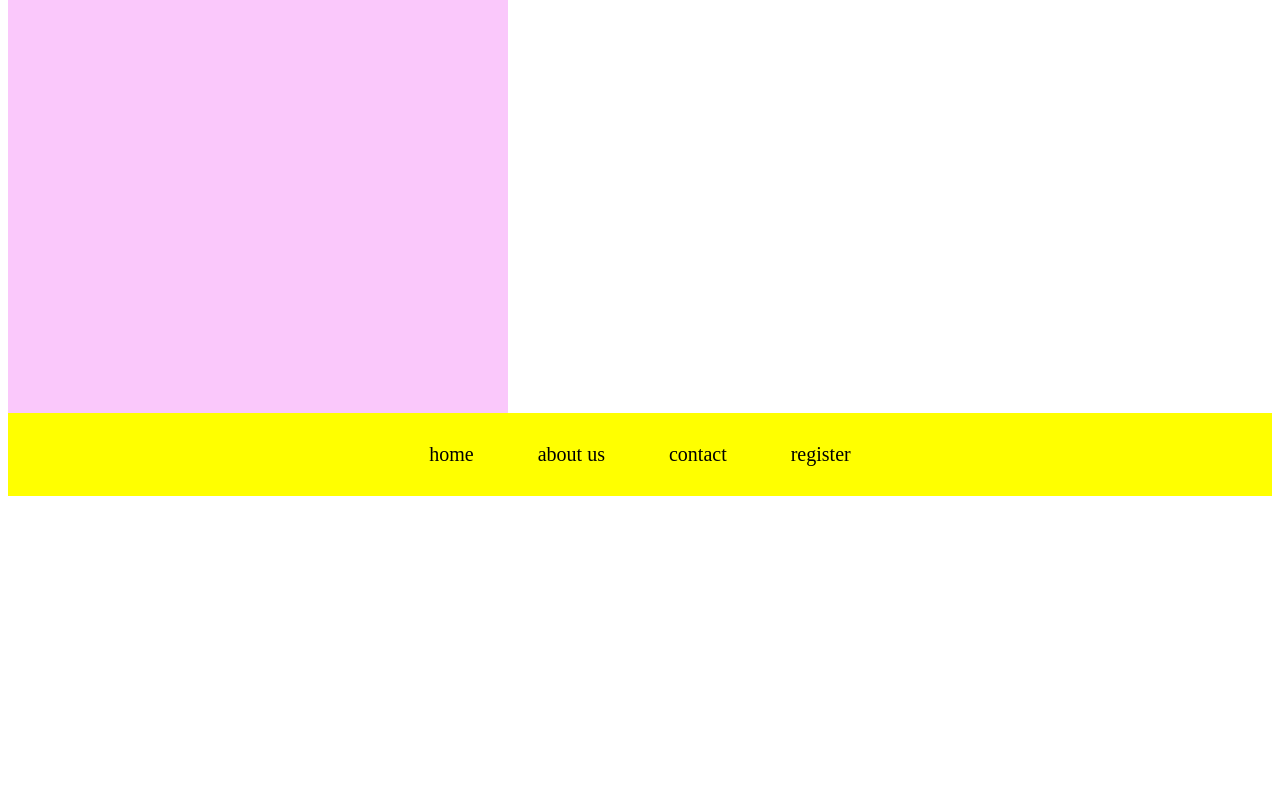
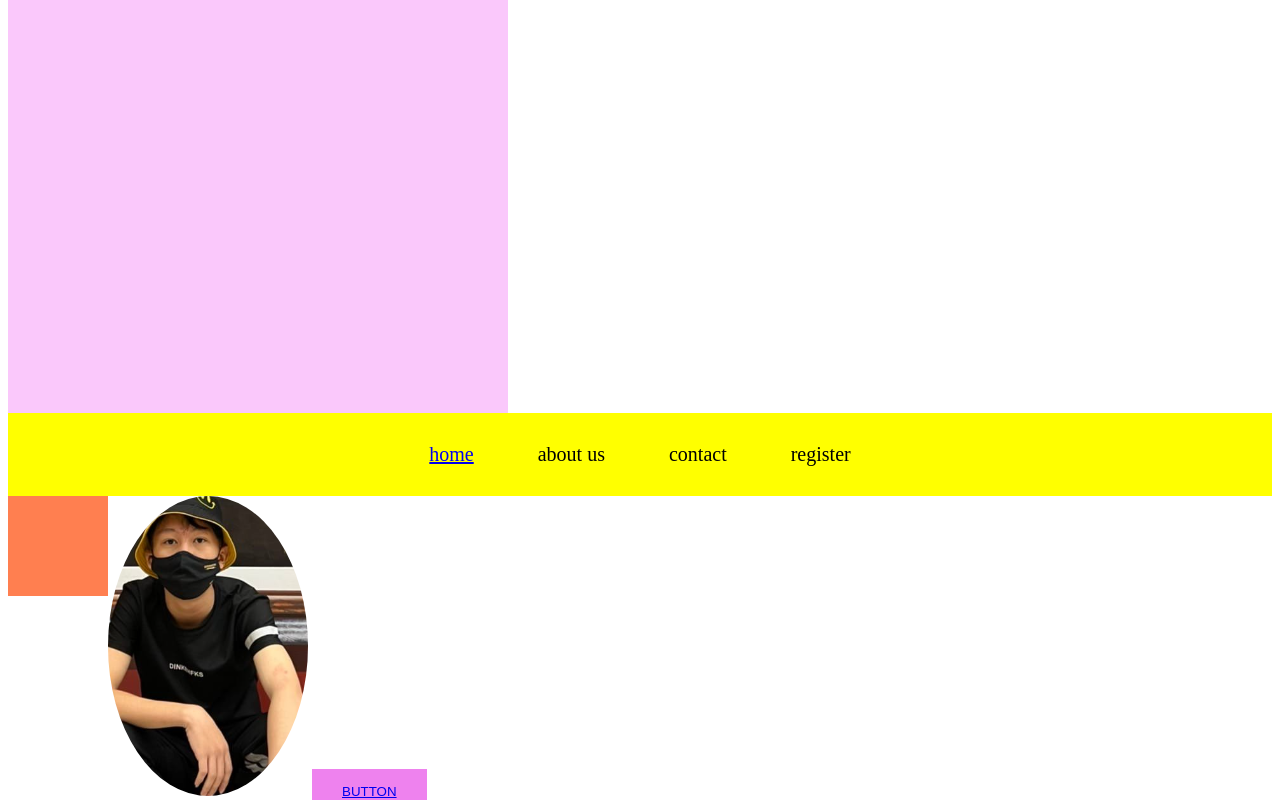
Before and after one commit to Theeraphat030/theeraphartcss, a plain HTML site: page index.html in a window 1280 px wide. Shown: the part 2000-2800 px from the top of the page. Before the commit the page ends 2504 px from the top, so only its background shows below. Drawn offline with Linux system fonts and the light colour scheme.

Commit message:
save22112565

```diff
--- a/index.html
+++ b/index.html
@@ -21,7 +21,7 @@
     <h1>Information technology</h1>
     <h1>IT.5102</h1>
     <p>IOOOOOOOOOOOOOOOOOO</p>
-    <h1 class="title">4564564564564</h3>
+    <h1 class="title">03</h3>
         <h1 id="teacher">AJ.Ken</h1>
         <p class="error">motor</p>
         <p class="success">rotom</p>
@@ -43,12 +43,16 @@
         </div>
 
         <ul class="nav">
-            <li>home</li>
+            <li><a href="home.html">home</a></li>
             <li>about us</li>
             <li>contact</li>
             <li>register</li>
 
         </ul>
+        <img src="Screenshot 2022-11-22 103837.png">
+        <div class="hover"></div>
+        <button class="button"><a href="home.html">BUTTON</a></button>
+
 </body>
 
 </html>
--- a/style.css
+++ b/style.css
@@ -78,3 +78,26 @@ div{
     font-size: 20px;
     padding: 30px;
 }
+img{
+    border-radius: 50%;
+    width: 200px;
+    height: 300px;
+    object-fit: none;
+}
+div.hover{
+    width: 100px;
+    height: 100px;
+    background-color:coral;
+    transition: width 2s;
+}
+div.hover:hover{
+    width: 300px;
+    background-color: brown;
+}
+.button{
+    background-color: violet;
+    color: wheat;
+    border: none;
+    padding: 15px 30px;
+    cursor: pointer;
+}
```
Also changed, not shown: home.html (added, +12 -0 lines), Screenshot 2022-11-22 103837.png (added), YOASOBI-2.jpg (added).
